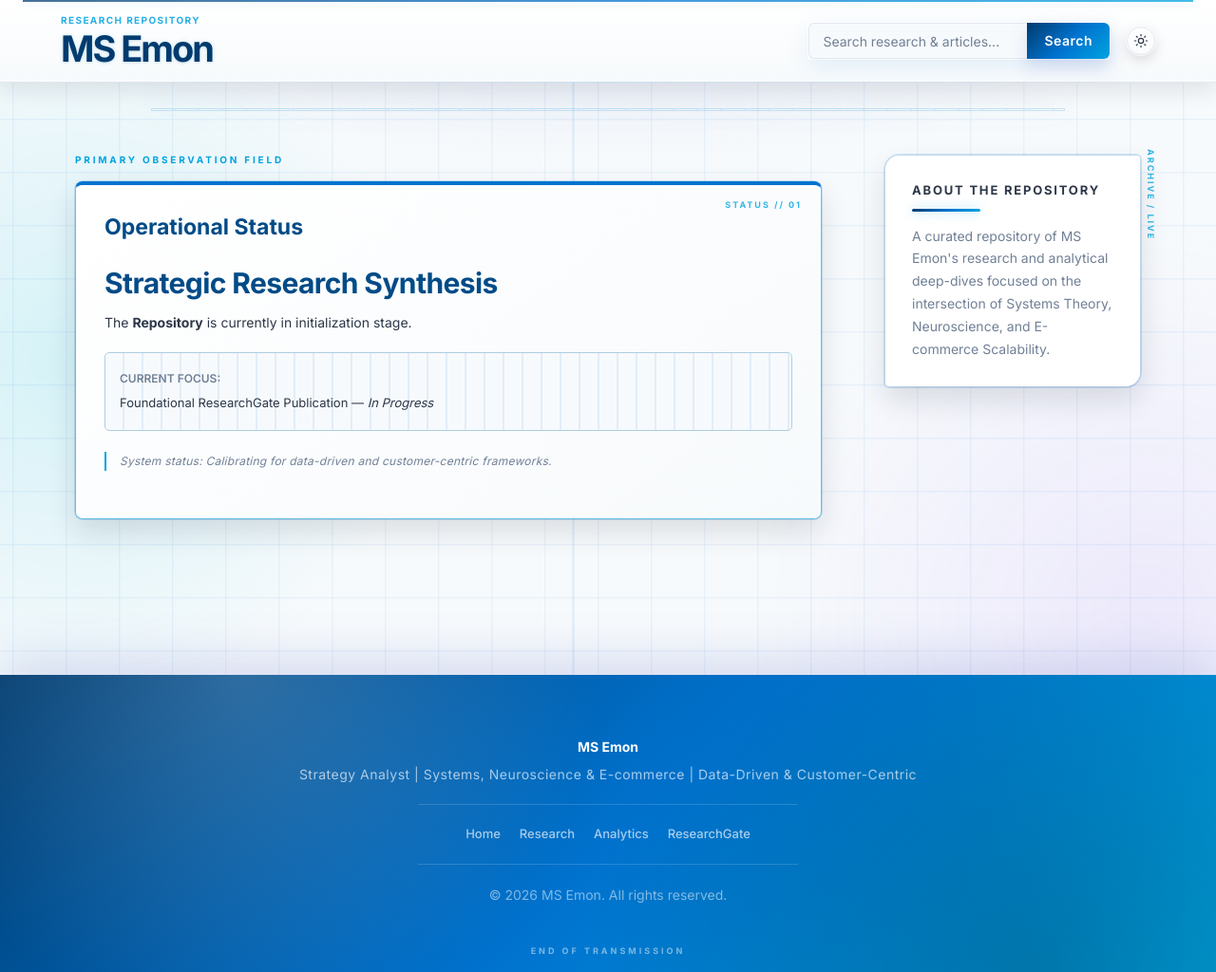
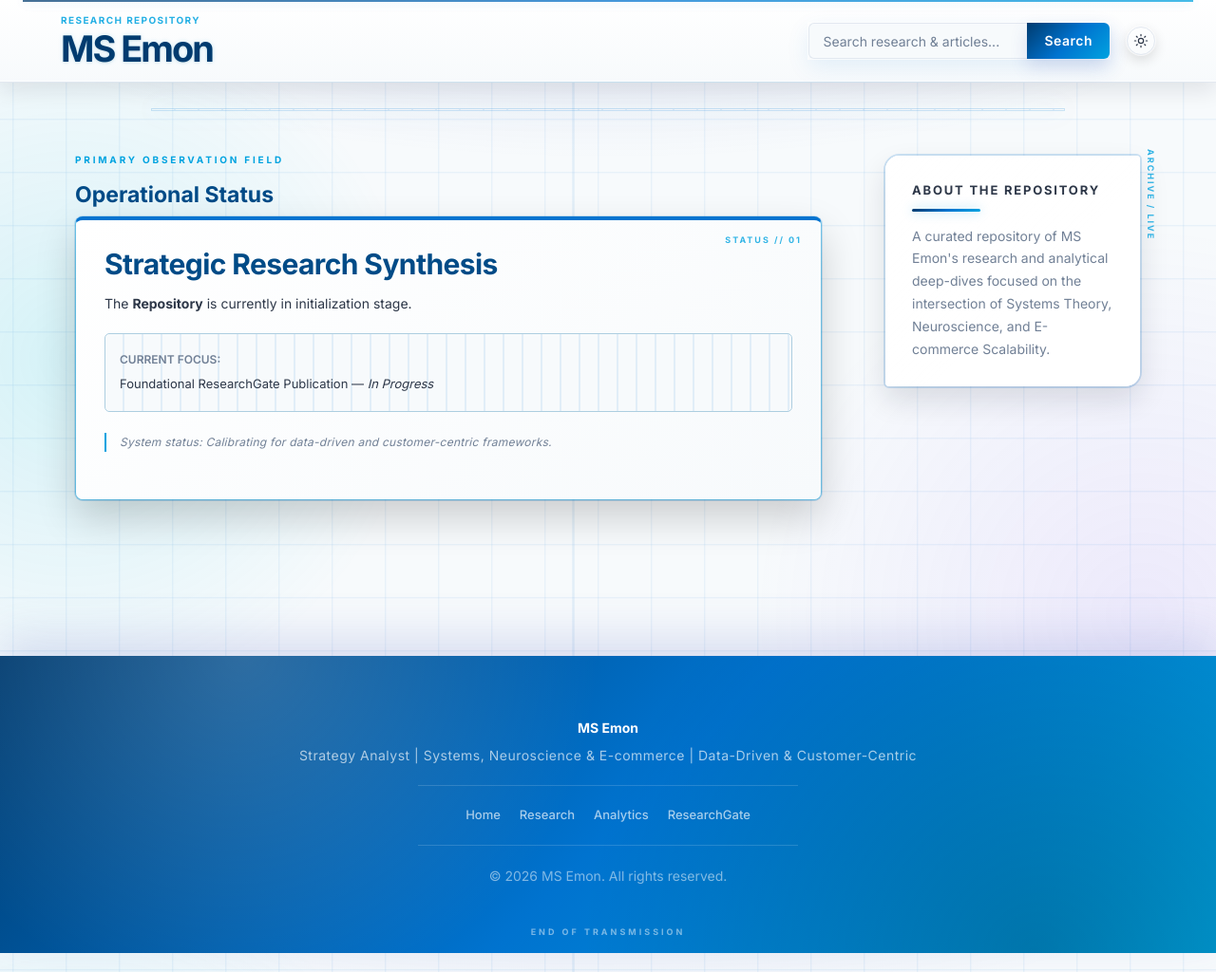
Before and after one commit to msemonlab/msemonlab.github.io, a Jekyll site: the page built from index.md, in a window 1280 px wide and 1024 px high. Shown: the whole window at 95% size. Built offline with Jekyll 4.4.1, drawn with Linux system fonts in a browser that asks for light colours.

Commit message:
Correct mobile header and status hierarchy

```diff
--- a/_layouts/default.html
+++ b/_layouts/default.html
@@ -685,6 +685,16 @@
     .home-status .focus-panel p { font-size: 13px; line-height: 1.55; }
     .home-status .status-card .status-note { margin-top: 18px; font-size: 12px; line-height: 1.65; }
   }
+  /* Correct mobile hierarchy: Blogger keeps Operational Status outside the immersive card. */
+  .home-status > h2 { margin: 0 0 8px; color: var(--status-heading); font-size: 23px; line-height: 1.25; }
+  .home-status .status-card { background-image: linear-gradient(145deg, var(--status-bg), var(--status-detail-bg)) !important; box-shadow: 0 18px 42px rgba(0,0,0,.18), 0 0 0 1px var(--instrument-line), inset 0 1px 0 var(--glass-highlight); }
+  @media screen and (max-width: 768px) {
+    .header-logo h1 a { font-size: 30px; letter-spacing: -1.8px; }
+    .header-logo p { width: max-content; max-width: none; overflow: visible; font-size: 10px; letter-spacing: 1.55px; transform: scaleX(.76); transform-origin: left center; }
+    .home-status > h2 { margin-bottom: 8px; font-size: 21px; }
+    .home-status .status-card { padding: 26px 20px 28px; }
+    .home-status .status-card h3 { margin-bottom: 16px; font-size: clamp(24px, 7vw, 30px); }
+  }
 </style>
 </head>
 <body>
--- a/index.md
+++ b/index.md
@@ -5,8 +5,8 @@ title: Home
 
 <section class="home-status">
   <p class="eyebrow">PRIMARY OBSERVATION FIELD</p>
+  <h2>Operational Status</h2>
   <div class="status-card">
-    <h2>Operational Status</h2>
   <h3>Strategic Research Synthesis</h3>
   <p>The <strong>Repository</strong> is currently in initialization stage.</p>
   <div class="focus-panel">
```
